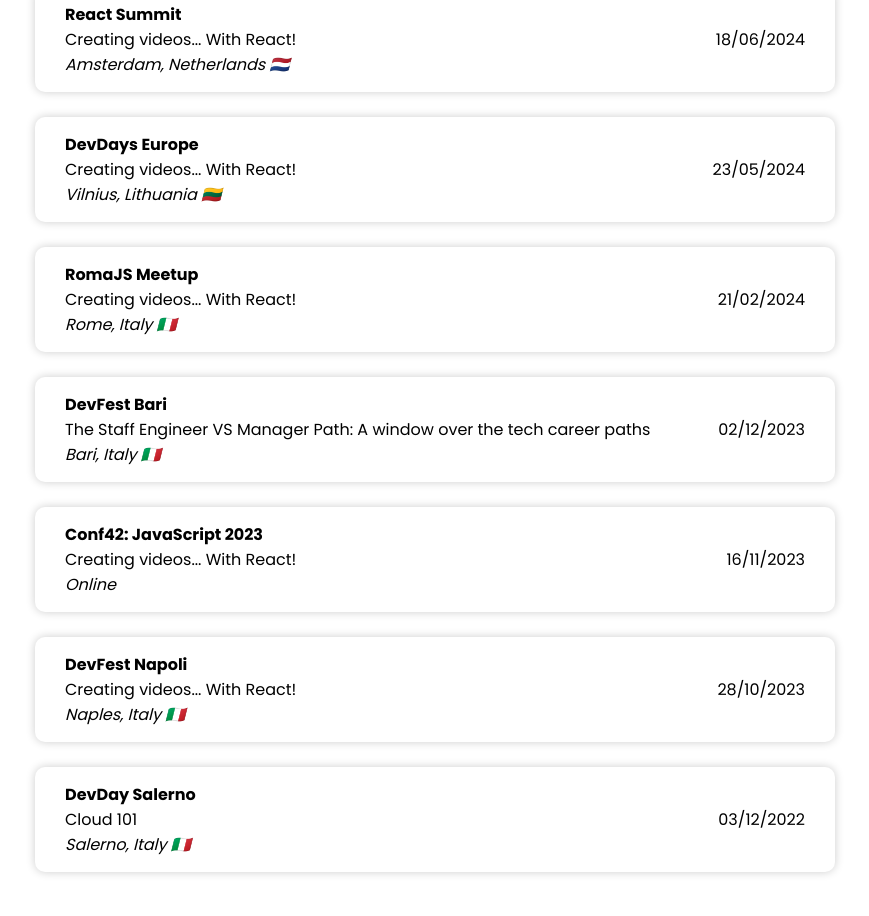
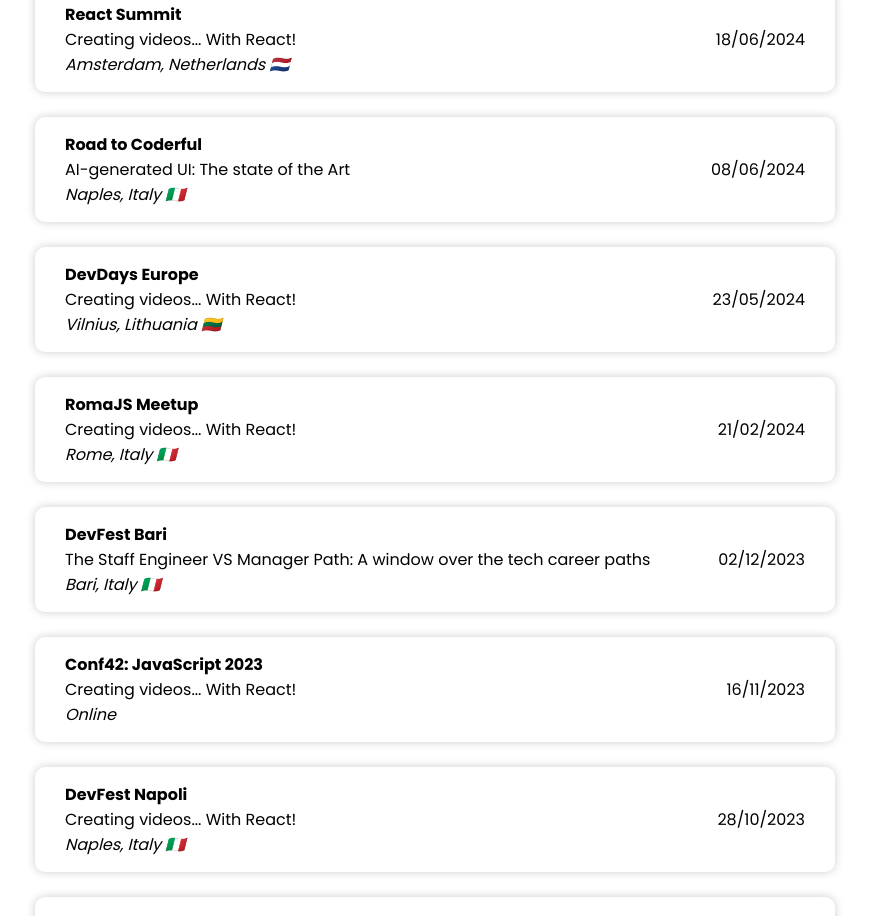
Before and after one commit to alfonsograziano/ag-website, a Next.js app: page / in a window 1280 px wide. Shown: the part 940-1856 px from the top of the page, without its empty margins (205-1074 px from the left). Built offline with nearby package versions, Linux system fonts and the light colour scheme.

Commit message:
add talk

```diff
--- a/components/talks/index.jsx
+++ b/components/talks/index.jsx
@@ -30,6 +30,12 @@
     talkTitle: "Creating videos... With React!",
     date: buildDate(18, 6, 2024),
     where: "Amsterdam, Netherlands 🇳🇱",
+  },
+  {
+    eventName: "Road to Coderful",
+    talkTitle: "AI-generated UI: The state of the Art",
+    date: buildDate(8, 6, 2024),
+    where: "Naples, Italy 🇮🇹",
   },
   {
     eventName: "DevDays Europe",
```
